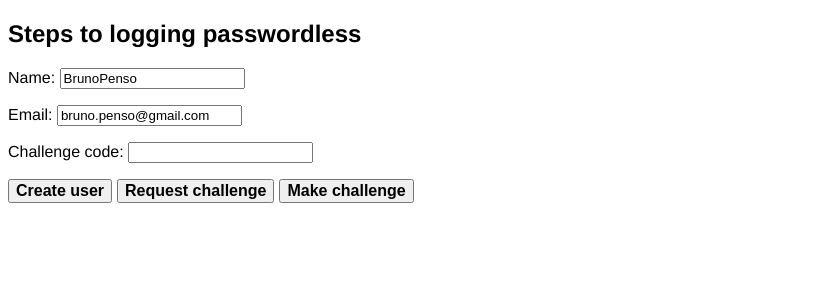
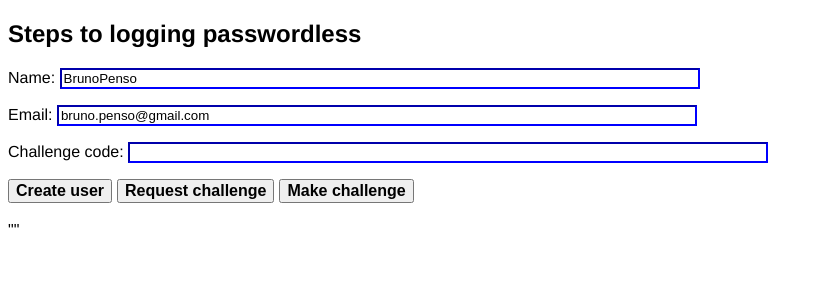
Before and after one commit to brunopenso/awscognitodemo-webapp, a React (Create React App) app: page /passwordlessAuth in a window 1280 px wide. Shown: the top 300 px of the page, without its empty margins (0-823 px from the left). Built offline with nearby package versions, Linux system fonts and the light colour scheme.

Commit message:
flow working

```diff
--- a/src/PasswordlessAuth.js
+++ b/src/PasswordlessAuth.js
@@ -41,7 +41,7 @@ export function PasswordlessAuth () {
       .then(response => {
         setResponse(JSON.stringify(response.data))
       })
-      .catch(err => setResponse(JSON.stringify(err)))
+      .catch(err => setResponse(JSON.stringify(err.response.data)))
   }
   function requestChallenge () {
     setResponse('loading....')
@@ -69,7 +69,7 @@ export function PasswordlessAuth () {
         setResponse(JSON.stringify(response.data))
         setSession(response.data.Session)
       })
-      .catch(err => setResponse(JSON.stringify(err)))
+      .catch(err => setResponse(JSON.stringify(err.response.data)))
   }
   function makeChallenge () {
     setResponse('loading....')
@@ -100,7 +100,7 @@ export function PasswordlessAuth () {
         ls.set('refreshtoken', response.data.AuthenticationResult.RefreshToken)
         history.push('/result')
       })
-      .catch(err => setResponse(JSON.stringify(err)))
+      .catch(err => setResponse(JSON.stringify(err.response.data)))
   }
   return (
     <div>
@@ -114,7 +114,7 @@ export function PasswordlessAuth () {
         <button onClick={makeChallenge}>Make challenge</button>
       </div>
       <br />
-      <p>{response}</p>
+      <div>{JSON.stringify(response, null, 2)}</div>
     </div>
   )
 }
--- a/src/index.css
+++ b/src/index.css
@@ -12,6 +12,10 @@ button {
   font-size: medium;
 }
 
+input {
+  border-color: blue;
+  width: 50%;
+}
 .token {
   font-size: smaller;
 }
```
Also changed, not shown: 1 other file (tests, documents, lock files or other folders).
